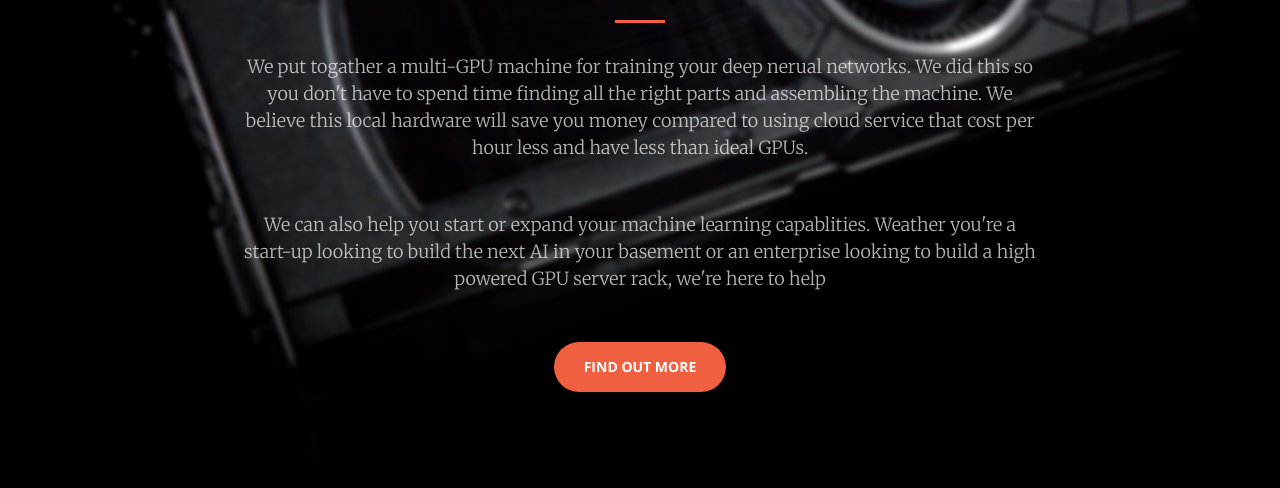
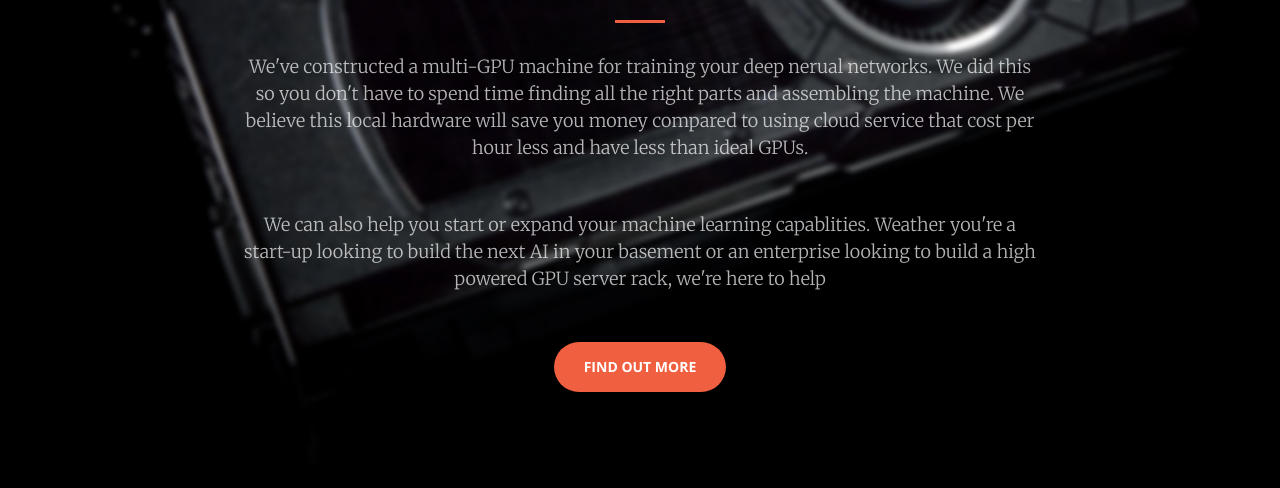
Before and after one commit to DLooge/DLooge.github.io, a website: page index.html in a window 1280 px wide. Shown: the part 312-800 px from the top of the page. Drawn offline with nearby package versions, Linux system fonts and the light colour scheme.

Commit message:
intro text - fixed togather to constructed

```diff
--- a/index.html
+++ b/index.html
@@ -83,7 +83,7 @@
                 <h2>DLooge:</h2>
 		<h1>A Deep Learning hardware solutions company</h1>
                 <hr>
-		<p>We put togather a multi-GPU machine for training your
+		<p>We've constructed a multi-GPU machine for training your
 			deep nerual networks. We did this so you don't have to spend time
 			finding all the right parts and assembling the machine.
 		  We believe this local hardware will save you money compared to using
```
